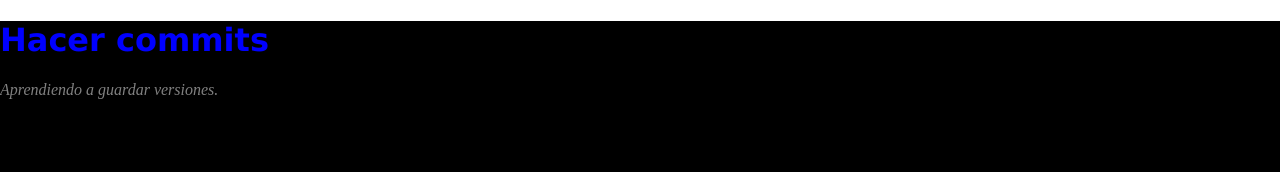
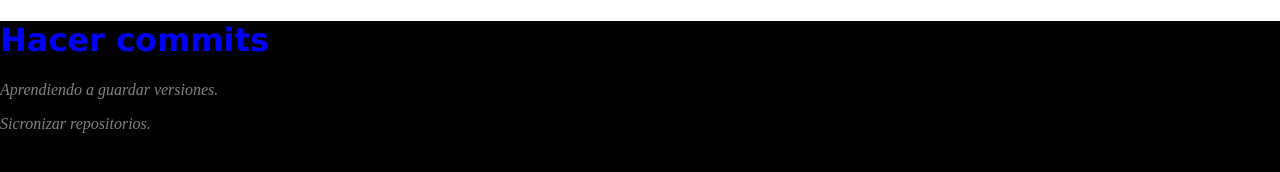
Before and after one commit to HeyderSteven/new-repo, a plain HTML site: page index.html in a window 1280 px wide. Drawn offline with Linux system fonts and the light colour scheme.

Commit message:
add p tag

```diff
--- a/index.html
+++ b/index.html
@@ -11,6 +11,7 @@
     <header class="header">
         <h1 class="header__title">Hacer commits</h1>
         <p>Aprendiendo a guardar versiones.</p>
+        <p>Sicronizar repositorios.</p>
     </header>
 </body>
 
```
